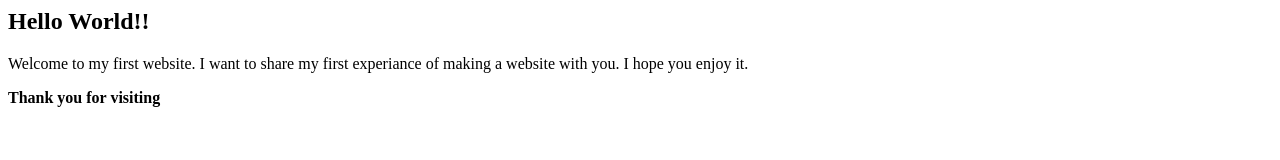
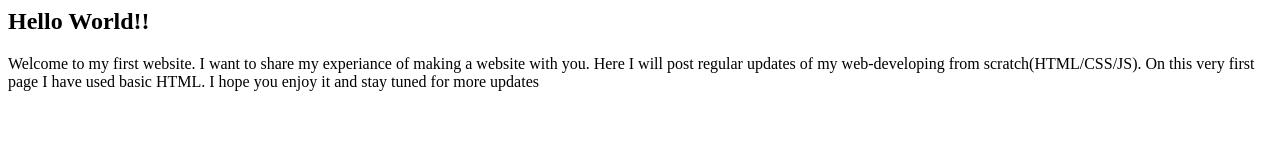
Before and after one commit to DhairyaKachhia/DhairyaKachhia.github.io, a plain HTML site: page index.html in a window 1280 px wide. Drawn offline with Linux system fonts and the light colour scheme.

Commit message:
Update index.html

```diff
--- a/index.html
+++ b/index.html
@@ -1,10 +1,10 @@
 <html>
 <head>
-<title>Welcome to myy website</title>
+<title>Welcome to my website</title>
 </head>
 <body>
-<h2>Hello World!!</h2>
-<p>Welcome to my first website. I want to share my first experiance of making a website with you. I hope you enjoy it.</p>
-<p><strong>Thank you for visiting</strong>
+	<h2>Hello World!!</h2>
+	<p>Welcome to my first website. I want to share my experiance of making a website with you. Here I will post regular updates of my web-developing from scratch(HTML/CSS/JS). On this very first page I have used basic HTML. I hope you enjoy it and stay tuned for more updates</p>
+	<!-- <p><strong>Thank you for visiting</strong> -->
 </body>
 </html>
```
